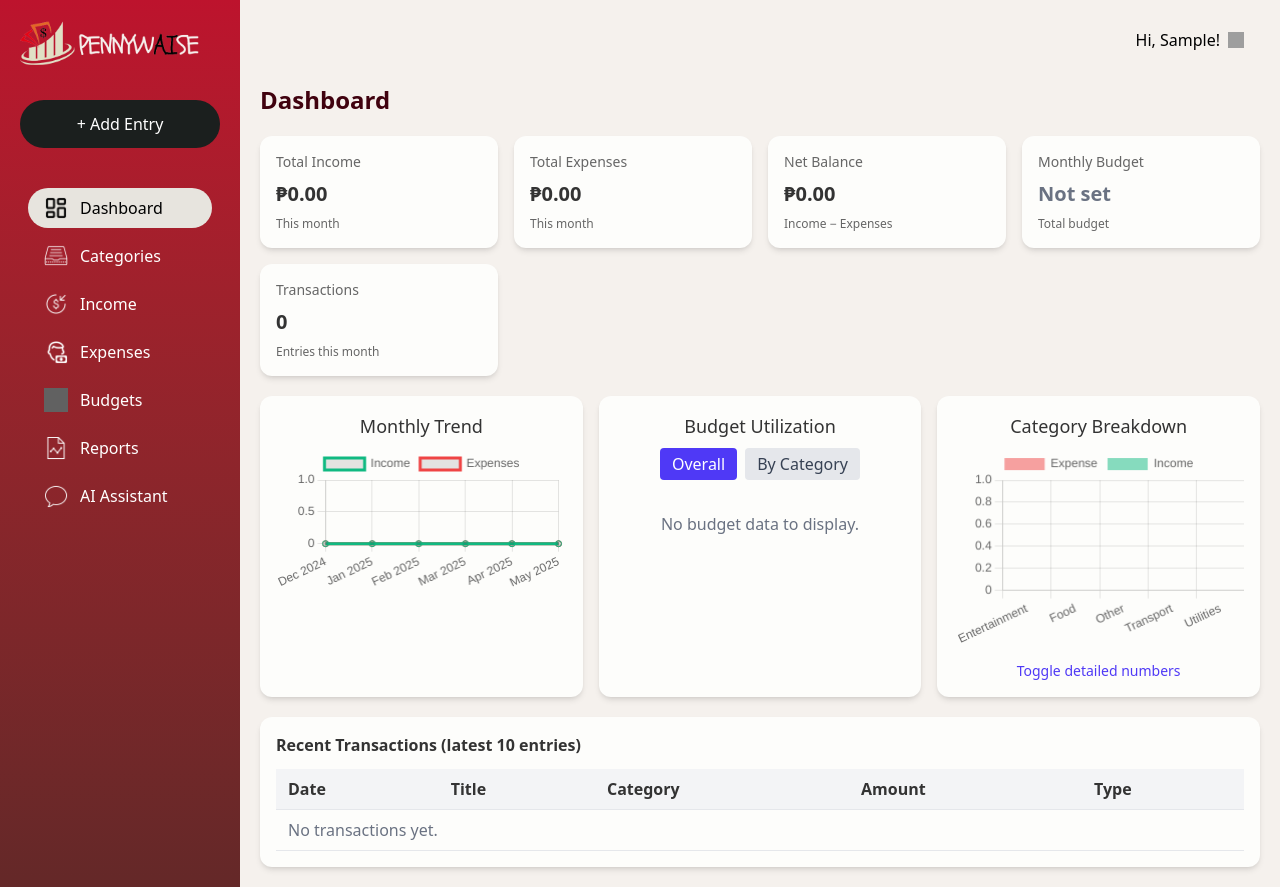
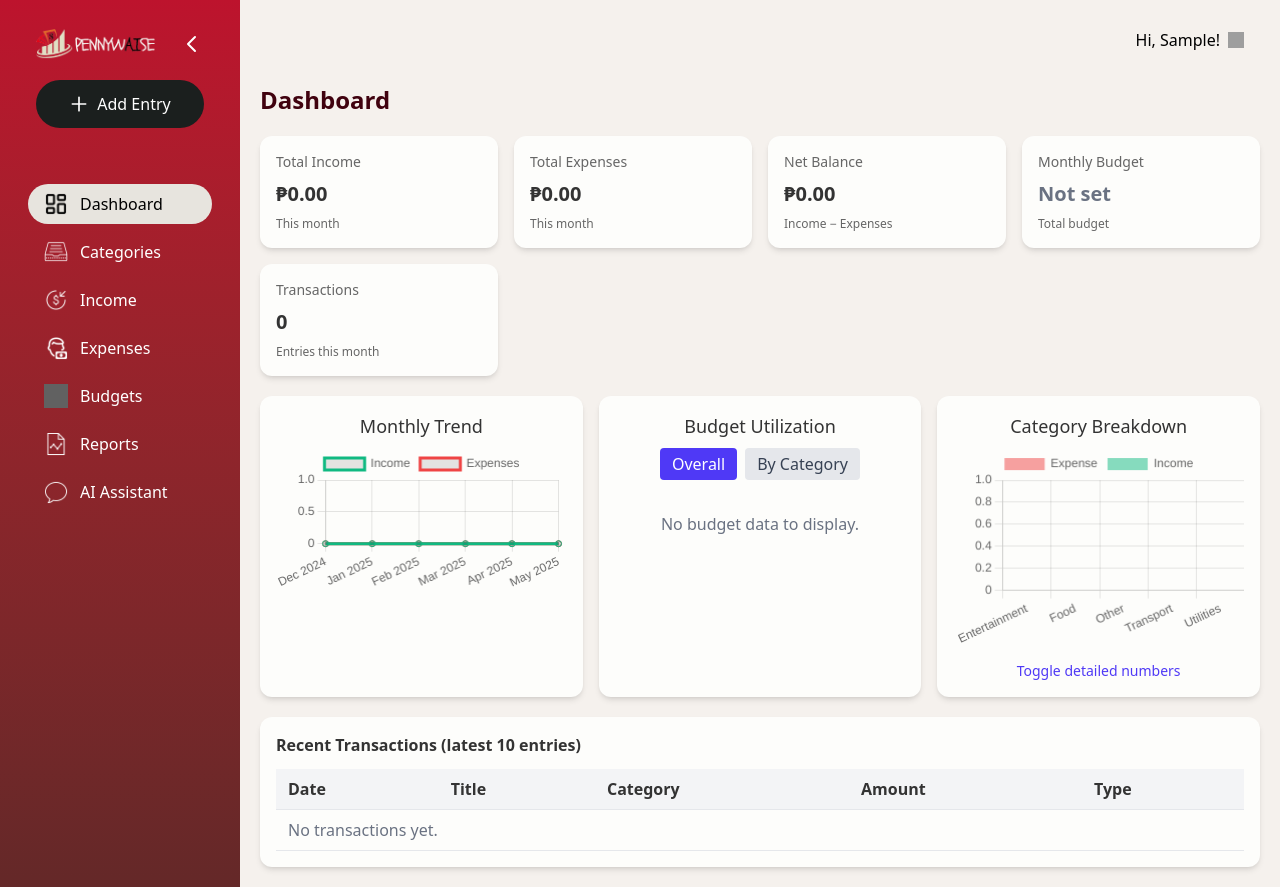
Before and after one commit to Exalt24/PennywAIse, a Django app: page /dashboard/ in a window 1280 px wide. Run offline with Django 5.2, Linux system fonts and the light colour scheme; the visitor is signed in with stand-in values (Sample User, id 1); data comes from the database, SQL or seed files in the repository; data that the repository does not hold is empty; style sheets or scripts are compiled from the project's sources; grey boxes are pictures that could not be loaded.

Commit message:
Added collapse functionality in sidebar

```diff
--- a/budget/static/css/main/input.css
+++ b/budget/static/css/main/input.css
@@ -9,9 +9,8 @@
   }
 }
 
-/* Sidebar */
-.sidebar {
-  @apply w-60 bg-gradient-to-b from-[#BD132D] to-[#642828] text-white p-5 flex flex-col;
+#sidebar {
+  @apply w-60 px-5 py-4 bg-gradient-to-b from-[#BD132D] to-[#642828] text-white flex flex-col;      /* large when expanded */
 }
 
 .logo {
@@ -387,3 +386,22 @@ details[open] summary img {
 .dropdown-button {
   @apply block w-full text-left px-4 py-2 text-sm rounded-md hover:bg-gray-300;
 }
+
+
+#sidebar.collapsed {
+  @apply w-16 px-2 py-2;      /* small when collapsed */
+}
+
+#sidebar.collapsed .logo-text,
+#sidebar.collapsed .btn-text,
+#sidebar.collapsed .link-text,
+#sidebar.collapsed .create{
+  @apply hidden;
+}
+
+#sidebar.collapsed .nav-sidebar {
+  @apply m-1 px-1 justify-center;
+}
+#sidebar.collapsed .nav-sidebar img {
+  @apply mx-auto;
+}
--- a/budget/templates/main/dashboard.html
+++ b/budget/templates/main/dashboard.html
@@ -111,6 +111,17 @@ document.addEventListener('DOMContentLoaded', () => {
 
     }
   {% endif %}
+
+  const sidebar     = document.getElementById('sidebar');
+  const toggleBtn   = document.getElementById('sidebarToggle');
+  const toggleIcon  = toggleBtn.querySelector('svg');
+
+  toggleBtn.addEventListener('click', () => {
+    // collapse/expand the sidebar
+    sidebar.classList.toggle('collapsed');
+    // rotate the arrow
+    toggleIcon.classList.toggle('rotate-180');
+  });
 
   // ---- User menu toggle ----
   const userBtn = document.getElementById('userBtn');
--- a/budget/templates/main/sidebar.html
+++ b/budget/templates/main/sidebar.html
@@ -1,100 +1,43 @@
 {% load static %}
 
-<aside class="sidebar">
-    <a href="{% url 'budget:index' %}" class="logo block mb-6">
-        <img
-        src="{% static 'images/logo3.png' %}"
-        alt="PennywAIse logo"
-        class="h-12 w-auto"
-        />
+<aside
+  id="sidebar"
+  class="sidebar bg-[#8B0F13] text-white transition-all duration-300 ease-in-out w-64 flex flex-col"
+>
+      <div class="flex items-center justify-between px-4 py-3">
+    <a href="{% url 'budget:index' %}" class="flex items-center space-x-2">
+      <img src="{% static 'images/logo3.png' %}"
+           alt="PennywAIse logo"
+           class="h-8 w-auto" />
     </a>
-    <button id="addEntryBtn" class="create">+ Add Entry</button>
-    <nav>
-        <a
-          href="#dashboard"
-          aria-current="page"
-          class="nav-sidebar"
-        >
-          <img
-            src="{% static 'images/dashboard.png' %}"
-            alt="Dashboard"
-            class="w-6 h-6"
-          />
-          <span>Dashboard</span>
+    <button id="sidebarToggle" class="focus:outline-none">
+      <!-- arrow pointing left -->
+      <svg xmlns="http://www.w3.org/2000/svg"
+           class="h-6 w-6 transform transition-transform duration-300"
+           fill="none"
+           viewBox="0 0 24 24"
+           stroke="currentColor">
+        <path stroke-linecap="round"
+              stroke-linejoin="round"
+              stroke-width="2"
+              d="M15 19l-7-7 7-7" />
+      </svg>
+    </button>
+  </div>
+  <button id="addEntryBtn" class="create mx-4 my-2 flex items-center justify-center space-x-2">
+    <svg xmlns="http://www.w3.org/2000/svg" class="w-5 h-5" fill="none" viewBox="0 0 24 24" stroke="currentColor">
+      <path stroke-linecap="round" stroke-linejoin="round" stroke-width="2" d="M12 4v16m8-8H4" />
+    </svg>
+    <span class="btn-text">Add Entry</span>
+  </button>
+    <nav class="mt-4 flex-1 space-y-1">
+      {% for item in nav_items %}
+        <a href="{{ item.href }}" class="nav-sidebar flex items-center px-4 py-2 space-x-2">
+          <img src="{% static item.icon %}" class="w-6 h-6" alt="{{ item.label }}"/>
+          <span class="link-text">{{ item.label }}</span>
         </a>
-
-        <a
-          href="#categories"
-          class="nav-sidebar"
-        >
-          <img
-            src="{% static 'images/categories.png' %}"
-            alt="Categories"
-            class="w-6 h-6"
-          />
-          <span>Categories</span>
-        </a>
-
-        <a
-          href="#income"
-          class="nav-sidebar"
-        >
-          <img
-            src="{% static 'images/income.png' %}"
-            alt="Income"
-            class="w-6 h-6"
-          />
-          <span>Income</span>
-        </a>
-
-        <a
-          href="#expenses"
-          class="nav-sidebar"
-        >
-          <img
-            src="{% static 'images/expense.png' %}"
-            alt="Expenses"
-            class="w-6 h-6"
-          />
-          <span>Expenses</span>
-        </a>
-
-        <a
-          href="#budgets"
-          class="nav-sidebar"
-        >
-          <img
-            src="{% static 'images/budget.png' %}"
-            alt="Budgets"
-            class="w-6 h-6"
-          />
-          <span>Budgets</span>
-        </a>
-
-        <a
-          href="#reports"
-          class="nav-sidebar"
-        >
-          <img
-            src="{% static 'images/reports.png' %}"
-            alt="Reports"
-            class="w-6 h-6"
-          />
-          <span>Reports</span>
-        </a>
-
-        <a
-          href="#ai"
-          class="nav-sidebar"
-        >
-          <img
-            src="{% static 'images/convo.png' %}"
-            alt="AI Assistant"
-            class="w-6 h-6"
-          />
-          <span>AI Assistant</span>
-        </a>
-      </nav>
+      {% endfor %}
+    </nav>
 </aside>
 
 <script>
--- a/budget/templates/main/subheader.html
+++ b/budget/templates/main/subheader.html
@@ -28,12 +28,17 @@
         role="menu"
         aria-labelledby="userBtn"
       >
-        <li role="none">
-          <a href="" role="menuitem" class="menu">Profile</a>
-        </li>
-        <li role="none">
-          <a href="" role="menuitem" class="menu">Settings</a>
-        </li>
+      <li>
+        <button class="menu block px-4 py-2 text-left w-full text-gray-400 cursor-not-allowed" disabled>
+          Profile (coming soon)
+        </button>
+      </li>
+      <li>
+        <button class="menu block px-4 py-2 text-left w-full text-gray-400 cursor-not-allowed" disabled>
+          Settings (coming soon)
+        </button>
+      </li>
+
         <li role="separator" class="border-t border-t-gray-300 my-1"></li>
         <li role="none">
           <form
--- a/budget/views.py
+++ b/budget/views.py
@@ -265,6 +265,16 @@ class DashboardView(LoginRequiredMixin, TemplateView):
         budg_page = Paginator(ctx['budget_rows_list'],10).get_page(self.request.GET.get('budget_page'))
         ctx['page_obj_budget']   = budg_page
         ctx['budget_rows']       = budg_page.object_list
+
+        ctx['nav_items'] = [
+            {'href': '#dashboard',  'icon': 'images/dashboard.png',   'label': 'Dashboard'},
+            {'href': '#categories', 'icon': 'images/categories.png',  'label': 'Categories'},
+            {'href': '#income',     'icon': 'images/income.png',      'label': 'Income'},
+            {'href': '#expenses',   'icon': 'images/expense.png',     'label': 'Expenses'},
+            {'href': '#budgets',    'icon': 'images/budget.png',      'label': 'Budgets'},
+            {'href': '#reports',    'icon': 'images/reports.png',     'label': 'Reports'},
+            {'href': '#ai',         'icon': 'images/convo.png',       'label': 'AI Assistant'},
+        ]
 
         return ctx
 
```
